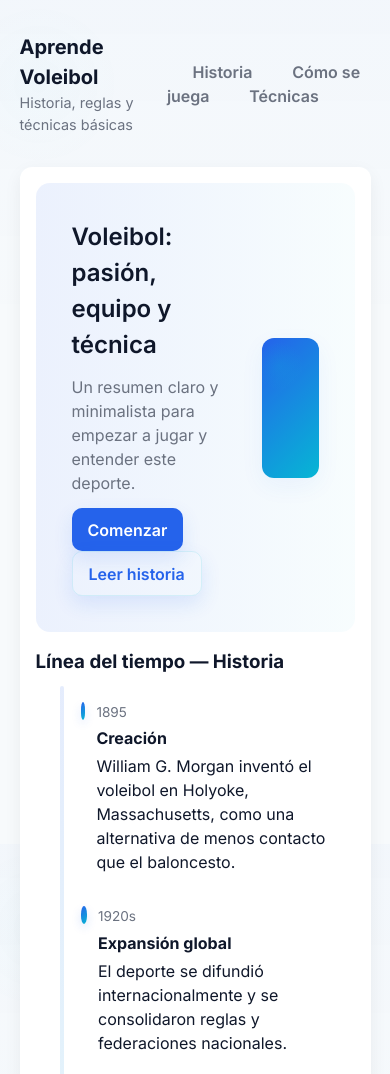
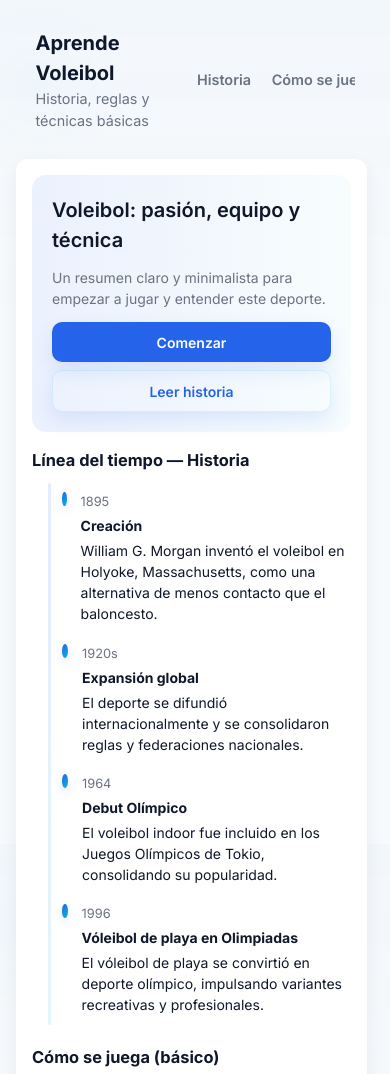
Before and after one commit to Manny-3/my-first-static-web-app, a website: page src/index.html in a window 390 px wide. Shown: the top 1074 px of the page. Drawn offline with Linux system fonts and the light colour scheme.

Commit message:
INDEX Y CSS DE VOLEIBOL RESPONSIVO

```diff
--- a/src/styles.css
+++ b/src/styles.css
@@ -125,3 +125,32 @@ body{background-image:linear-gradient(180deg, rgba(37,99,235,0.02), transparent
 .header{padding:1rem 0}
 .nav-links a{padding:.35rem .6rem;border-radius:8px}
 .nav-links a:hover{background:linear-gradient(90deg, rgba(37,99,235,0.06), transparent)}
+
+/* Responsive: móviles y pantallas pequeñas */
+@media (max-width:799px){
+  body{font-size:15px}
+  .header, .footer{padding:0.75rem 1rem}
+  .nav-links{display:flex;gap:.4rem;align-items:center}
+  .nav-links a{margin-left:0;padding:.3rem .45rem;font-size:.9rem}
+  .hero{flex-direction:column;align-items:flex-start;padding:1.25rem}
+  .hero-visual{width:140px;height:100px;border-radius:10px}
+  .btn{width:100%;display:block;text-align:center}
+  .btn.secondary{margin-top:.5rem}
+  .grid{grid-template-columns:1fr}
+  main{margin:1rem; padding:1rem}
+  .timeline{padding-left:1.25rem}
+  .timeline:before{left:16px;width:3px}
+  .timeline-marker{width:14px;height:14px;left:10px}
+  .timeline-item{padding:.6rem 0}
+}
+
+@media (max-width:479px){
+  :root{--gap:.75rem}
+  body{font-size:14px}
+  .hero-visual{display:none}
+  .nav-links{overflow:auto}
+  .nav-links a{white-space:nowrap}
+  .timeline-content time{font-size:.8rem}
+  .hero h2{font-size:1.25rem}
+  .card{padding:.8rem}
+}
```
